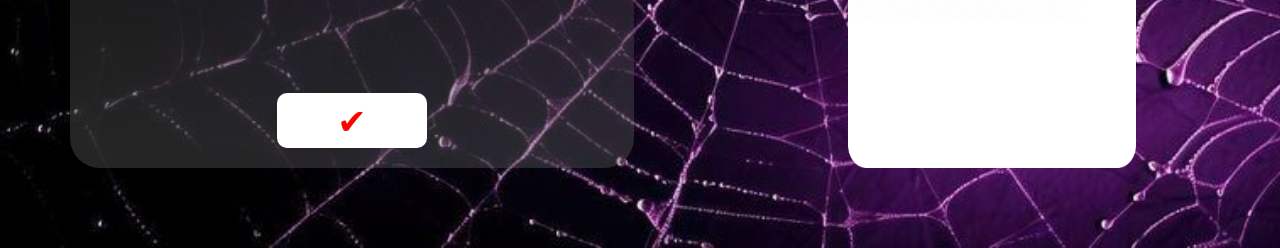
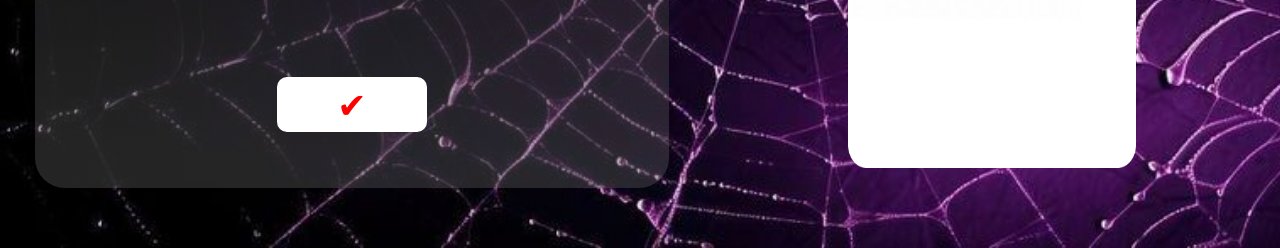
Before and after one commit to laYSa-Bispo/Spider-FIles, a website: page PUBLIC/HTML/cadastro.html in a window 1280 px wide. Shown: the part 552-800 px from the top of the page. Drawn offline with Linux system fonts and the light colour scheme; a web font is replaced by a local one.

Commit message:
Ajuste de tamanho da box de cadastro

```diff
--- a/PUBLIC/CSS/style.css
+++ b/PUBLIC/CSS/style.css
@@ -265,8 +265,8 @@ footer {
     flex-direction: column;
     background: rgb(0,0,0);
     background: linear-gradient(180deg, rgba(0,0,0,1) 0%, rgba(102,102,102,0.3554213921896884) 96%);
-    height: 80%;
-    width: 80%;
+    height: 85%;
+    width: 90%;
     justify-content: center;
     align-items: center;
     text-align: center;
```
